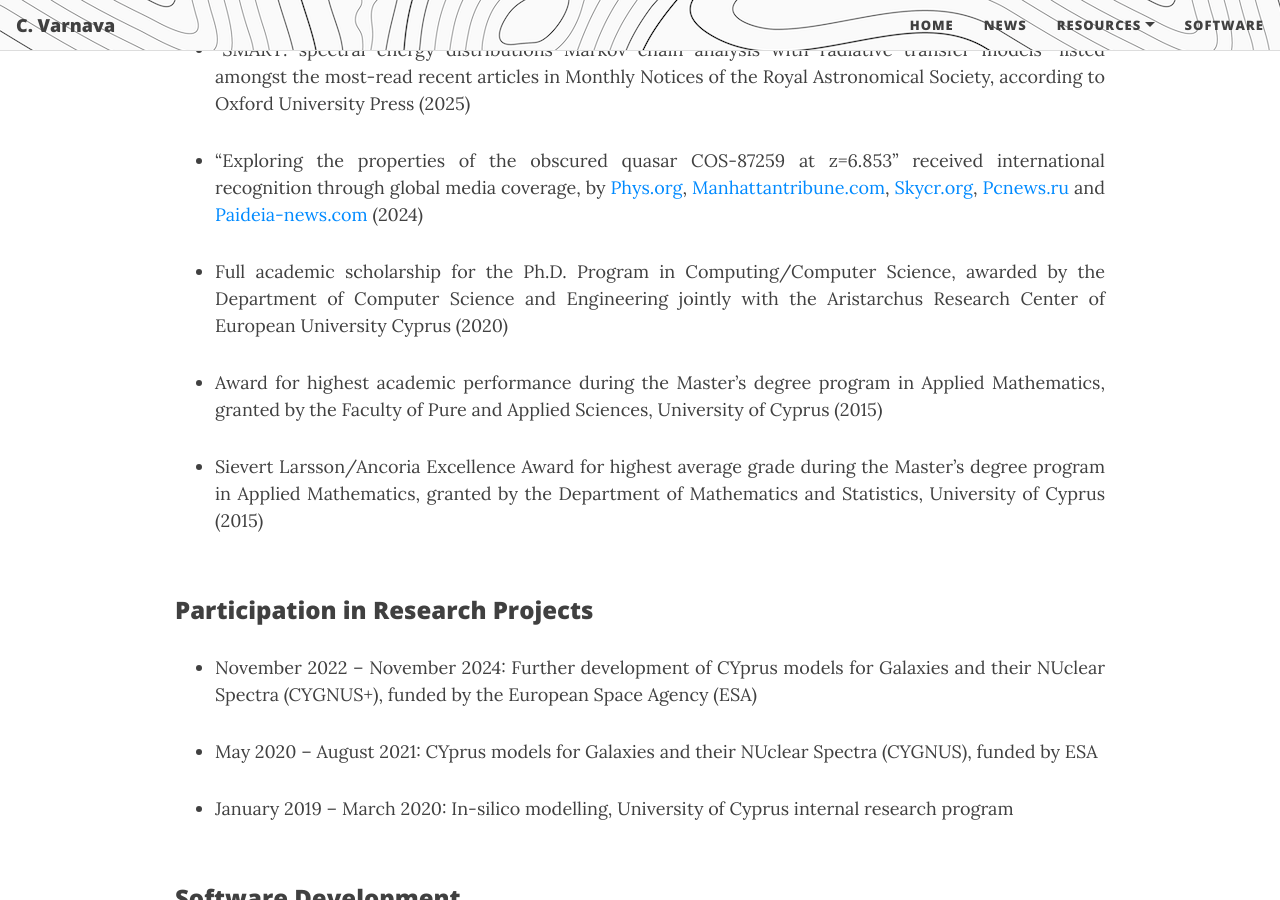
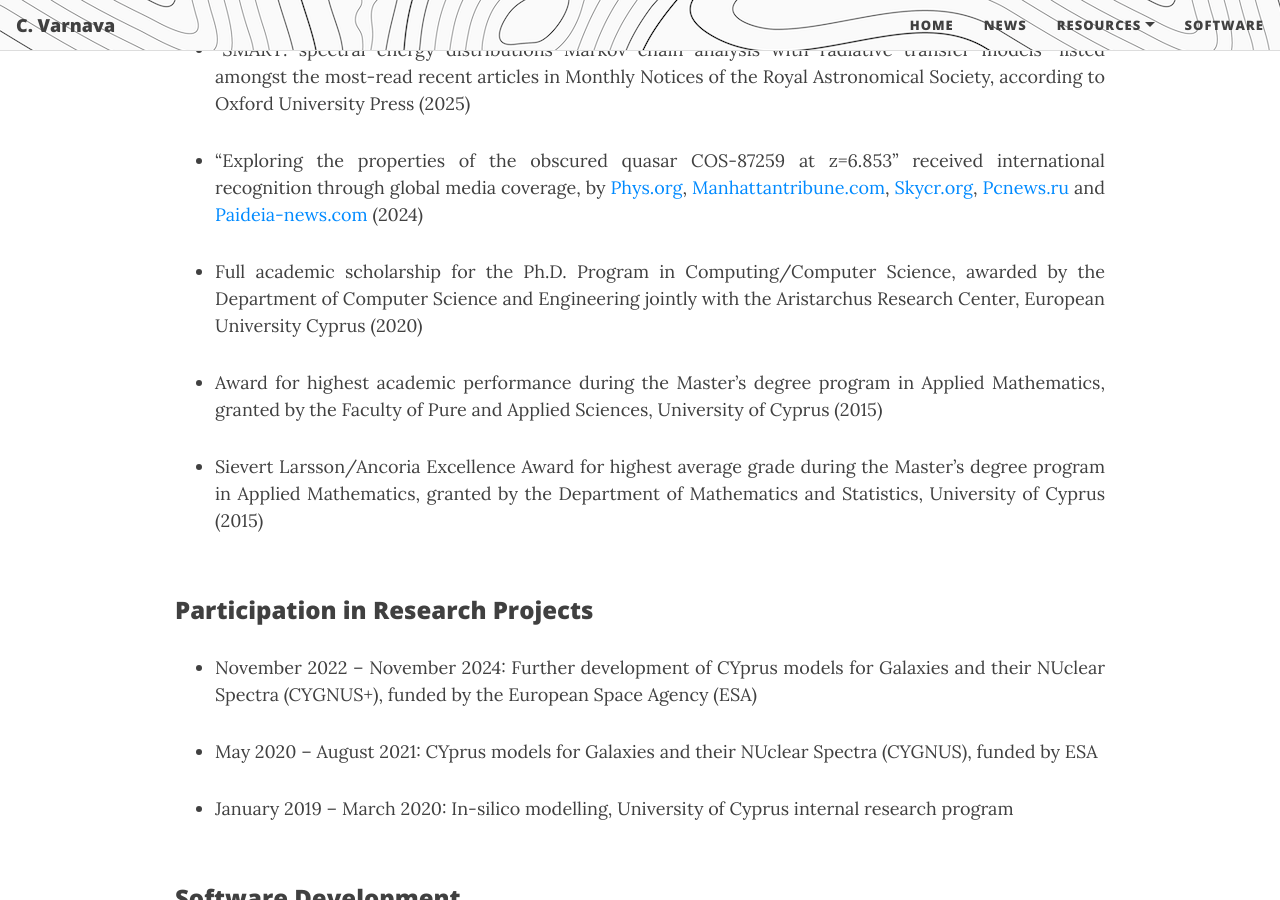
Before and after one commit to ch-var/ch-var.github.io, a Jekyll site: the page built from CV.html, in a window 1280 px wide and 900 px high, scrolled down 1136 px. Built offline with Jekyll 4.4.1, drawn with Linux system fonts in a browser that asks for light colours; formulas are drawn with MathJax 3.

Commit message:
Update CV.html

```diff
--- a/CV.html
+++ b/CV.html
@@ -48,7 +48,7 @@
 <p></p>
 <li class="responsive-margin">“Exploring the properties of the obscured quasar COS-87259 at z=6.853” received international recognition through global media coverage, by <a href="https://phys.org/news/2024-10-astronomers-explore-properties-obscured-hyperluminous.html">Phys.org</a>, <a href="https://manhattantribune.com/astronomers-explore-the-properties-of-a-dark-hyperluminous-quasar/">Manhattantribune.com</a>, <a href="https://skycr.org/2024/10/21/exploran-las-propiedades-de-un-cuasar-hiperluminoso-oscurecido/">Skycr.org</a>, <a href="https://pcnews.ru/news/astronomy_obnaruzili_sverhmassivnuu_cernuu_dyru_v_centre_galaktiki_cos_87259-1530160.html#gsc.tab=0">Pcnews.ru</a> and <a href="https://paideia-news.com/panepistimio-frederick/2024/11/11/ereynitria-toy-eyropaikoy-panepistimioy-meleta-ena-protogono-yperfoteino-kbazar">Paideia-news.com</a> (2024)</li>
 <p></p>
-<li class="responsive-margin">Full academic scholarship for the Ph.D. Program in Computing/Computer Science, awarded by the Department of Computer Science and Engineering jointly with the Aristarchus Research Center of European University Cyprus (2020)</li>
+<li class="responsive-margin">Full academic scholarship for the Ph.D. Program in Computing/Computer Science, awarded by the Department of Computer Science and Engineering jointly with the Aristarchus Research Center, European University Cyprus (2020)</li>
 <p></p>
 <li class="responsive-margin">Award for highest academic performance during the Master’s degree program in Applied Mathematics, granted by the Faculty of Pure and Applied Sciences, University of Cyprus (2015)</li>
 <p></p>
```
